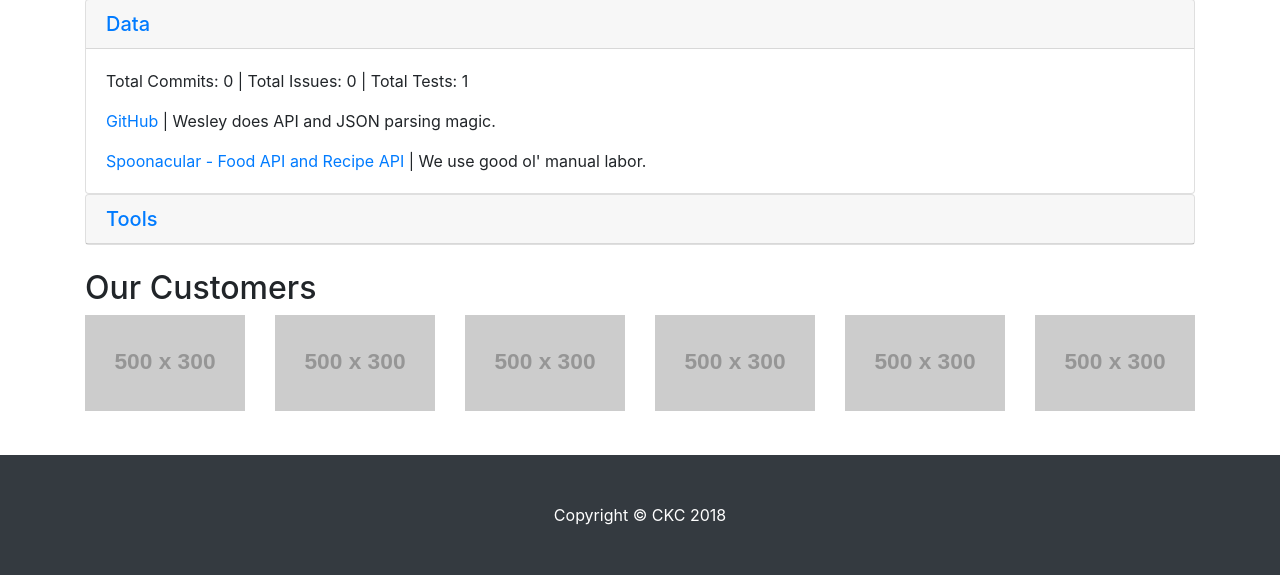
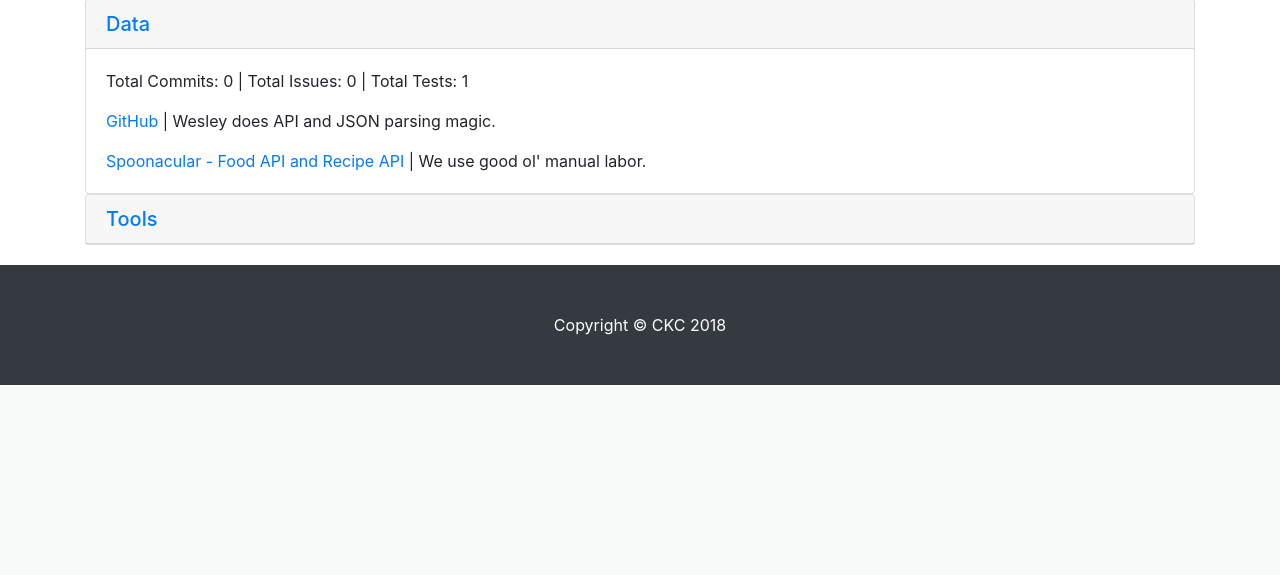
Before and after one commit to hrfofut/idb, a Flask app: page /about in a window 1280 px wide. Shown: the part 1763-2338 px from the top of the page. After the commit the page ends 2148 px from the top, so only its background shows below. Run offline with Flask 2, Linux system fonts and the light colour scheme; grey boxes labelled with a size stand in for pictures from a placeholder-image service; data that the repository does not hold is empty; parts of the project's set-up code (start-up, migrations or seed data) failed here and were passed over; some libraries are stand-ins or nearby versions.

Commit message:
Cleaning up the splash and about page, removing filler text.

```diff
--- a/idb/templates/about.html
+++ b/idb/templates/about.html
@@ -8,9 +8,7 @@
     <div class="container">
 
       <!-- Page Heading/Breadcrumbs -->
-      <h1 class="mt-4 mb-3">About
-        <small>Subheading</small>
-      </h1>
+      <h1 class="mt-4 mb-3">About</h1>
 
       <ol class="breadcrumb">
         <li class="breadcrumb-item">
@@ -220,31 +218,6 @@
           </div>
         </div>
       </div>
-
-      <!-- Our Customers -->
-      <h2>Our Customers</h2>
-      <div class="row">
-        <div class="col-lg-2 col-sm-4 mb-4">
-          <img class="img-fluid" src="http://placehold.it/500x300" alt="">
-        </div>
-        <div class="col-lg-2 col-sm-4 mb-4">
-          <img class="img-fluid" src="http://placehold.it/500x300" alt="">
-        </div>
-        <div class="col-lg-2 col-sm-4 mb-4">
-          <img class="img-fluid" src="http://placehold.it/500x300" alt="">
-        </div>
-        <div class="col-lg-2 col-sm-4 mb-4">
-          <img class="img-fluid" src="http://placehold.it/500x300" alt="">
-        </div>
-        <div class="col-lg-2 col-sm-4 mb-4">
-          <img class="img-fluid" src="http://placehold.it/500x300" alt="">
-        </div>
-        <div class="col-lg-2 col-sm-4 mb-4">
-          <img class="img-fluid" src="http://placehold.it/500x300" alt="">
-        </div>
-      </div>
-      <!-- /.row -->
-
     </div>
     <!-- /.container -->
 {% endblock %}
```
Also changed, not shown: idb/templates/index.html (+6 -6 lines).
